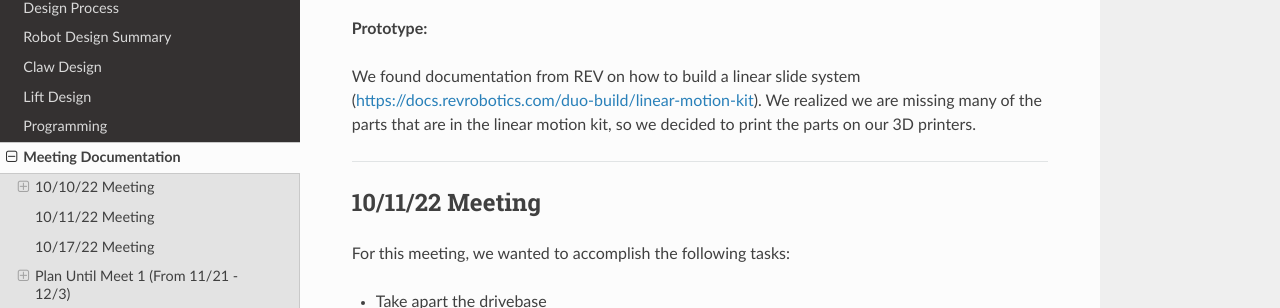
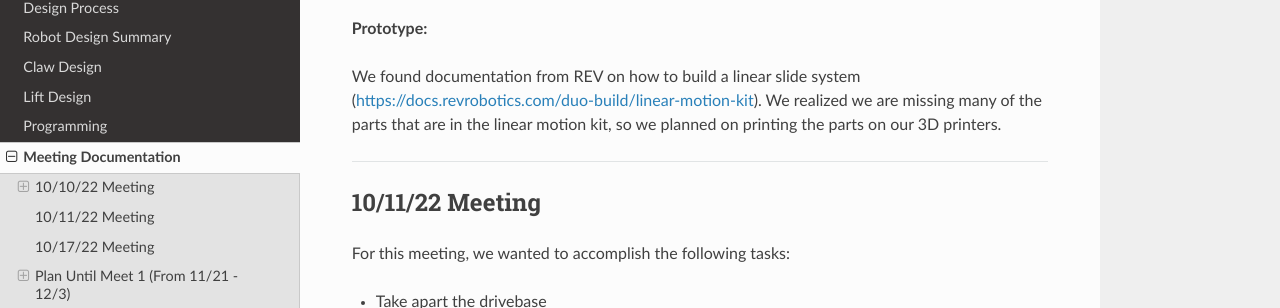
Before and after one commit to samanthac02/FTCDocumentation, a Sphinx documentation site: the page built from docs/source/meetingDocumentation.rst, in a window 1280 px wide and 900 px high, scrolled down 769 px. Shown: the part 167-475 px from the top of the window. Built offline with Sphinx 7.4.7 and the Read the Docs theme 2.0.0, drawn with Linux system fonts in a browser that asks for light colours.

Commit message:
Update meetingDocumentation.rst

```diff
--- a/docs/source/meetingDocumentation.rst
+++ b/docs/source/meetingDocumentation.rst
@@ -39,7 +39,7 @@ We created the design matrix shown below and decided to build a linear slide for
 
 **Prototype:**
 
-We found documentation from REV on how to build a linear slide system (https://docs.revrobotics.com/duo-build/linear-motion-kit). We realized we are missing many of the parts that are in the linear motion kit, so we decided to print the parts on our 3D printers.
+We found documentation from REV on how to build a linear slide system (https://docs.revrobotics.com/duo-build/linear-motion-kit). We realized we are missing many of the parts that are in the linear motion kit, so we planned on printing the parts on our 3D printers.
 
 ======================================
 
```
